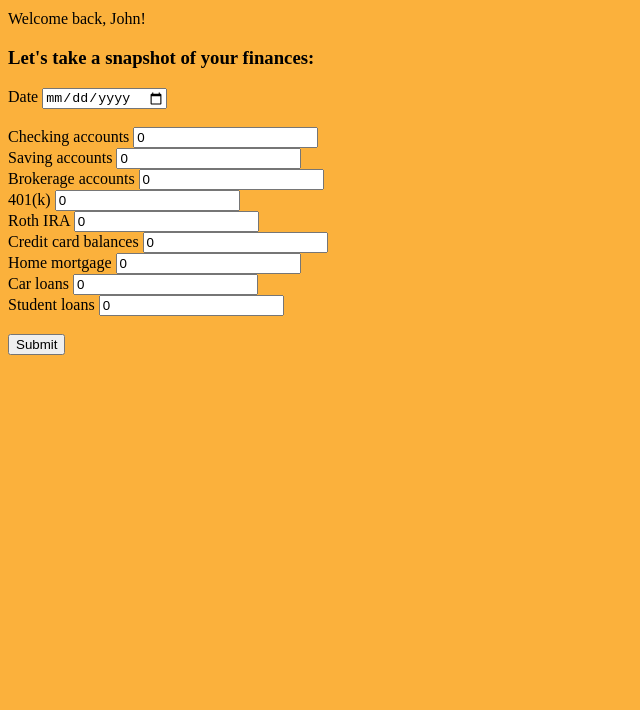
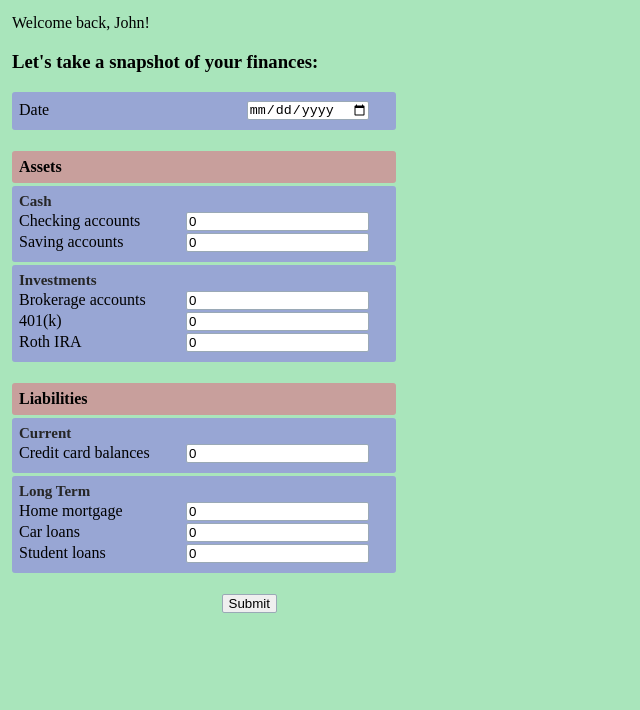
Before and after one commit to john-li7/track-it, a React app: page / in a window 1280 px wide. Shown: the part 90-800 px from the top of the page, without its empty margins (0-640 px from the left). Built offline with nearby package versions, Linux system fonts and the light colour scheme.

Commit message:
to move state up to App

```diff
--- a/client/components/App.js
+++ b/client/components/App.js
@@ -1,11 +1,19 @@
-import React from 'react';
+import React, { Component } from 'react';
 import { BrowserRouter as Router, Switch, Route, Link } from 'react-router-dom';
 import Home from './Home';
 import Snapshots from './Snapshots';
 
 import styles from '../scss/application.scss';
 
-function App() {
+class App extends Component {
+  constructor(props) {
+    super(props);
+    this.state = {
+      snapshots: [],
+    };
+  }
+
+  render() {
     return (
       <Router>
         <div>
@@ -17,7 +25,7 @@ function App() {
 
           <Switch>
             <Route path="/snapshots">
-            <Snapshots />
+              <Snapshots snapshots={this.state.snapshots} />
             </Route>
             <Route path="/">
               <Home />
@@ -26,6 +34,7 @@ function App() {
         </div>
       </Router>
     );
+  }
 }
 
 // class App extends Component {
--- a/client/components/Form.js
+++ b/client/components/Form.js
@@ -1,40 +1,69 @@
 import React from 'react';
 
 const Form = () => (
-  <div>
+  <div className="form">
     <h3>Let's take a snapshot of your finances:</h3>
     <div>
       <form method="POST" action="/snapshots">
-        <div>
+        <section className="subcategory">
+          <div className="block">
             <label for="date">Date </label>
             <input type="date" id="date" name="date" required />
           </div>
+        </section>
         <br></br>
-        <div>
+        <div className="classification">
+          <h4>Assets</h4>
+          <section className="subcategory">
+            <h5>Cash</h5>
+            <div className="block">
               <label for="checkings">Checking accounts </label>
-          <input type="text" id="checkings" name="checkings" defaultValue="0" />
+              <input
+                type="text"
+                id="checkings"
+                name="checkings"
+                defaultValue="0"
+              />
             </div>
-        <div>
+            <div className="block">
               <label for="savings">Saving accounts </label>
               <input type="text" id="savings" name="savings" defaultValue="0" />
             </div>
-        <div>
+          </section>
+          <section className="subcategory">
+            <h5>Investments</h5>
+            <div className="block">
               <label for="brokerage">Brokerage accounts </label>
-          <input type="text" id="brokerage" name="brokerage" defaultValue="0" />
+              <input
+                type="text"
+                id="brokerage"
+                name="brokerage"
+                defaultValue="0"
+              />
             </div>
-        <div>
+            <div className="block">
               <label for="ra401k">401(k) </label>
               <input type="text" id="ra401k" name="ra401k" defaultValue="0" />
             </div>
-        <div>
+            <div className="block">
               <label for="rothIRA">Roth IRA </label>
               <input type="text" id="rothIRA" name="rothIRA" defaultValue="0" />
             </div>
-        <div>
+          </section>
+        </div>
+        <br></br>
+        <div className="classification">
+          <h4>Liabilities</h4>
+          <section className="subcategory">
+            <h5>Current</h5>
+            <div className="block">
               <label for="ccDebt">Credit card balances </label>
               <input type="text" id="ccDebt" name="ccDebt" defaultValue="0" />
             </div>
-        <div>
+          </section>
+          <section className="subcategory">
+            <h5>Long Term</h5>
+            <div className="block">
               <label for="homeMortgage">Home mortgage </label>
               <input
                 type="text"
@@ -43,11 +72,16 @@ const Form = () => (
                 defaultValue="0"
               />
             </div>
-        <div>
+            <div className="block">
               <label for="carLoans">Car loans </label>
-          <input type="text" id="carLoans" name="carLoans" defaultValue="0" />
+              <input
+                type="text"
+                id="carLoans"
+                name="carLoans"
+                defaultValue="0"
+              />
             </div>
-        <div>
+            <div className="block">
               <label for="studentLoans">Student loans </label>
               <input
                 type="text"
@@ -56,8 +90,12 @@ const Form = () => (
                 defaultValue="0"
               />
             </div>
+          </section>
+        </div>
         <br></br>
+        <div className="submit">
           <input type="submit" value="Submit" />
+        </div>
       </form>
     </div>
   </div>
--- a/client/components/Snapshots.js
+++ b/client/components/Snapshots.js
@@ -1,5 +1,13 @@
 import React, { Component } from 'react';
-import { LineChart, Line, CartesianGrid, XAxis, YAxis } from 'recharts';
+import {
+  LineChart,
+  Line,
+  CartesianGrid,
+  XAxis,
+  YAxis,
+  Tooltip,
+} from 'recharts';
+import { DefaultTooltipContent } from 'recharts/lib/component/DefaultTooltipContent';
 
 class Snapshots extends Component {
   constructor(props) {
@@ -26,17 +34,58 @@ class Snapshots extends Component {
   render() {
     const list = [];
     const { snapshots } = this.state;
-    console.log('snapshots ', snapshots);
+
+    // add time property on each object
     snapshots.forEach((doc) => {
-      const newDate = new Date(doc.date).toDateString();
-      doc.date = newDate;
+      const time = new Date(doc.date).getTime();
+      doc.time = time;
+      doc.formattedDate = new Date(doc.date).toLocaleDateString();
     });
-    console.log('snapshots ', snapshots);
+
+    // sort objects by time
+    snapshots.sort((a, b) => {
+      if (a.time < b.time) return -1;
+      if (a.time > b.time) return 1;
+      return 0;
+    });
+    console.log(snapshots);
+
+    //custom tooltip
+    const CustomToolTipContent = (props) => {
+      // console.log(props);
+      if (props.payload[0] != null) {
+        const newPayload = [
+          { name: 'Date', value: props.payload[0].payload.formattedDate },
+          { name: 'Total Assets', value: props.payload[0].payload.totalAssets },
+          {
+            name: 'Total Liabilities',
+            value: props.payload[0].payload.totalLiabilities,
+          },
+          {
+            name: 'Net Worth',
+            value: props.payload[0].payload.netWorth,
+            color: '#8884d8',
+          },
+          // ...props.payload,
+        ];
+        return (
+          <DefaultTooltipContent {...props} payload={newPayload} label="" />
+        );
+      }
+      return <DefaultTooltipContent {...props} />;
+    };
+
     const renderLineChart = (
       <LineChart width={800} height={400} data={snapshots}>
         <Line type="monotone" dataKey="netWorth" stroke="#8884d8" />
         <CartesianGrid stroke="#ccc" />
-        <XAxis dataKey="date" />
+        <Tooltip content={<CustomToolTipContent />} />
+        <XAxis
+          dataKey="time"
+          type="number"
+          domain={['auto', 'auto']}
+          tickFormatter={(unixTime) => new Date(unixTime).toLocaleDateString()}
+        />
         <YAxis />
       </LineChart>
     );
--- a/client/scss/application.scss
+++ b/client/scss/application.scss
@@ -1,4 +1,76 @@
+$black: #22292f;
+
 body {
   //   background: #fffffc;
-  background: #fbb13c;
+  // background: #fbb13c;
+  background: #a9e5bb;
+  padding: 4px;
 }
+
+// .form {
+//   background-color: darken(#fffffc, 1%);
+//   width: 420px;
+//   padding: 4px;
+//   border-radius: 3px;
+//   border: 0.5px solid lightgray;
+// }
+
+.block {
+  display: flex;
+  width: 350px;
+  justify-content: space-between;
+  margin-top: 2px;
+}
+
+.submit {
+  width: 265px;
+  text-align: right;
+}
+
+// .classification {
+// border: px solid black;
+// border-radius: 1.5%;
+// background-color: #98a6d4;
+// width: 400px;
+// padding: 10px;
+// }
+
+h4 {
+  margin-top: 0px;
+  margin-bottom: 2.8px;
+  border-radius: 3px;
+  background-color: #c89f9c;
+  width: 370px;
+  padding: 7px;
+}
+
+h5 {
+  margin-top: 0px;
+  margin-bottom: 0px;
+  font-weight: 600;
+  font-size: 15;
+  color: lighten(black, 15%);
+  // border-radius: 3px;
+  // background-color: #98a6d4;
+  // width: 400px;
+  // padding: 5px;
+}
+
+.subcategory {
+  margin-top: 1px;
+  border-radius: 3px;
+  background-color: #98a6d4;
+  width: 370px;
+  padding: 7px;
+  padding-bottom: 10px;
+  margin-bottom: 3px;
+}
+
+input {
+  border: 1px solid lighten($black, 50%);
+  border-radius: 2px;
+}
+
+#date {
+  // font-family: 'Helvetica';
+}
--- a/package.json
+++ b/package.json
@@ -19,6 +19,7 @@
   },
   "homepage": "https://github.com/john-li7/net-worth-tracker#readme",
   "dependencies": {
+    "date-format": "^3.0.0",
     "dotenv": "^8.2.0",
     "express": "^4.17.1",
     "mongoose": "^5.11.18",
--- a/server/controllers/snapshotController.js
+++ b/server/controllers/snapshotController.js
@@ -74,7 +74,7 @@ snapshotController.createSnapshot = (req, res, next) => {
     (err, snapshot) => {
       if (err) {
         next(
-          'Error in snapshotController.createSnapshot: ',
+          // 'Error in snapshotController.createSnapshot: ',
           JSON.stringify(err)
         );
       }
--- a/server/server.js
+++ b/server/server.js
@@ -14,7 +14,8 @@ app.get('/snapshots', snapshotController.getAllSnapshots, (req, res) => {
 
 app.post('/snapshots', snapshotController.createSnapshot, (req, res) => {
   // res.redirect('/snapshots'); //does not work with react router
-  return res.status(200);
+  // return res.status(200);
+  return res.redirect('/');
 });
 
 // to only run build and get static when in production, not development
```
Also changed, not shown: 1 other file. Lines whose indentation alone changed are shown as unchanged.
